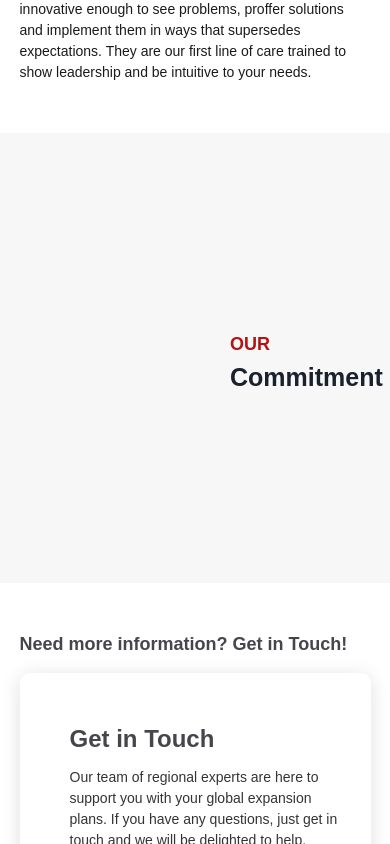
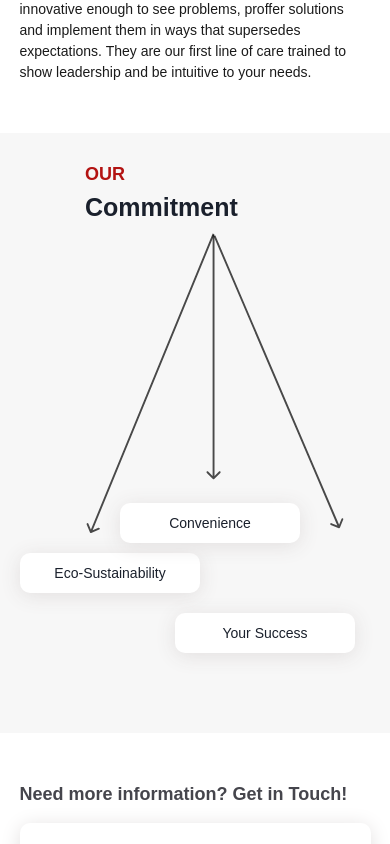
Before and after one commit to sammyyOzz/home-owner, a React (Vite) app: page /about-us in a window 390 px wide. Shown: the part 7913-8757 px from the top of the page. Built offline with nearby package versions, Linux system fonts and the light colour scheme; a web font is replaced by a local one.

Commit message:
style: responsive our commitment section

```diff
--- a/src/pages/about-us/our-commitment.tsx
+++ b/src/pages/about-us/our-commitment.tsx
@@ -3,8 +3,12 @@ import { Box, Flex, Heading, Text } from "@chakra-ui/react";
 
 function OurCommitment() {
   return (
-    <Box p="50px 5%" h="450px" bg="#F7F7F7" pos="relative">
-      <Box pos="absolute" top="200px" left="230px">
+    <Box p="50px 5%" h={["600px", null, null, "450px"]} bg="#F7F7F7" pos="relative">
+      <Box
+        pos="absolute"
+        top={["30px", null, null, "200px"]}
+        left={["calc(50% - 110px)", null, null, "5%", "230px"]}
+      >
         <Heading as="h2" color="primary" fontSize="lg" mb={1}>
           OUR
         </Heading>
@@ -13,11 +17,29 @@ function OurCommitment() {
         </Heading>
       </Box>
 
-      <GroupArrowsIcon fontSize="300px" pos="absolute" top="80px" left="600px" />
+      <GroupArrowsIcon
+        fontSize="300px"
+        pos="absolute"
+        top={["100px", null, null, "80px"]}
+        left={["calc(50% - 130px)", null, null, "400px", "600px"]}
+        transform={["rotate(90deg)", null, null, "rotate(0)"]}
+      />
 
-      <TextBox text="Eco-Sustainability" top="75px" left="900px" />
-      <TextBox text="Convenience" top="200px" left="850px" />
-      <TextBox text="Your Success" top="325px" left="905px" />
+      <TextBox
+        text="Eco-Sustainability"
+        top={["420px", null, null, "75px"]}
+        left={["calc(50% - 175px)", null, null, "700px", "900px"]}
+      />
+      <TextBox
+        text="Convenience"
+        top={["370px", null, null, "200px"]}
+        left={["calc(50% - 75px)", null, null, "650px", "850px"]}
+      />
+      <TextBox
+        text="Your Success"
+        top={["480px", null, null, "325px"]}
+        left={["calc(50% - 20px)", null, null, "705px", "905px"]}
+      />
     </Box>
   );
 }
@@ -28,13 +50,13 @@ const TextBox = ({ text, ...prop }: { text: string; [anyProp: string]: any }) =>
     pos="absolute"
     justify="center"
     align="center"
-    w="280px"
-    h="60px"
+    w={["180px", null, null, "280px"]}
+    h={["40px", null, null, "60px"]}
     bg="#fff"
     boxShadow="0 3px 20px #e2dfdf"
     borderRadius="10px"
   >
-    <Text>{text}</Text>
+    <Text fontSize={["sm", null, null, "md"]}>{text}</Text>
   </Flex>
 );
 
--- a/src/pages/about-us/team-members.tsx
+++ b/src/pages/about-us/team-members.tsx
@@ -1,6 +1,8 @@
 import TeamMemberCard from "@/components/team-member-card";
 import { Box, Flex, Heading, SimpleGrid, Text } from "@chakra-ui/react";
 import img1 from "@/assets/team-member-1.png";
+import img2 from "@/assets/team-member-2.png";
+import img3 from "@/assets/team-member-3.png";
 
 function TeamMembers() {
   return (
@@ -17,8 +19,8 @@ function TeamMembers() {
         <Box w={["100%", null, null, "75%"]}>
           <SimpleGrid columns={[1, 2, 3]} spacing={5}>
             <TeamMemberCard name="Jennifer" job="CX Head" image={img1} />
-            <TeamMemberCard name="Elijah Daniel" job="CTO" image={img1} />
-            <TeamMemberCard name="Zakariya Buhari" job="Product Designer" image={img1} />
+            <TeamMemberCard name="Elijah Daniel" job="CTO" image={img2} />
+            <TeamMemberCard name="Zakariya Buhari" job="Product Designer" image={img3} />
           </SimpleGrid>
           <Text fontSize="sm" color="#000000E5" mt="40px">
             Our Clan are highly motivated people with a mindset innovative enough to see problems,
```
Also changed, not shown: src/assets/team-member-2.png (added), src/assets/team-member-3.png (added).
